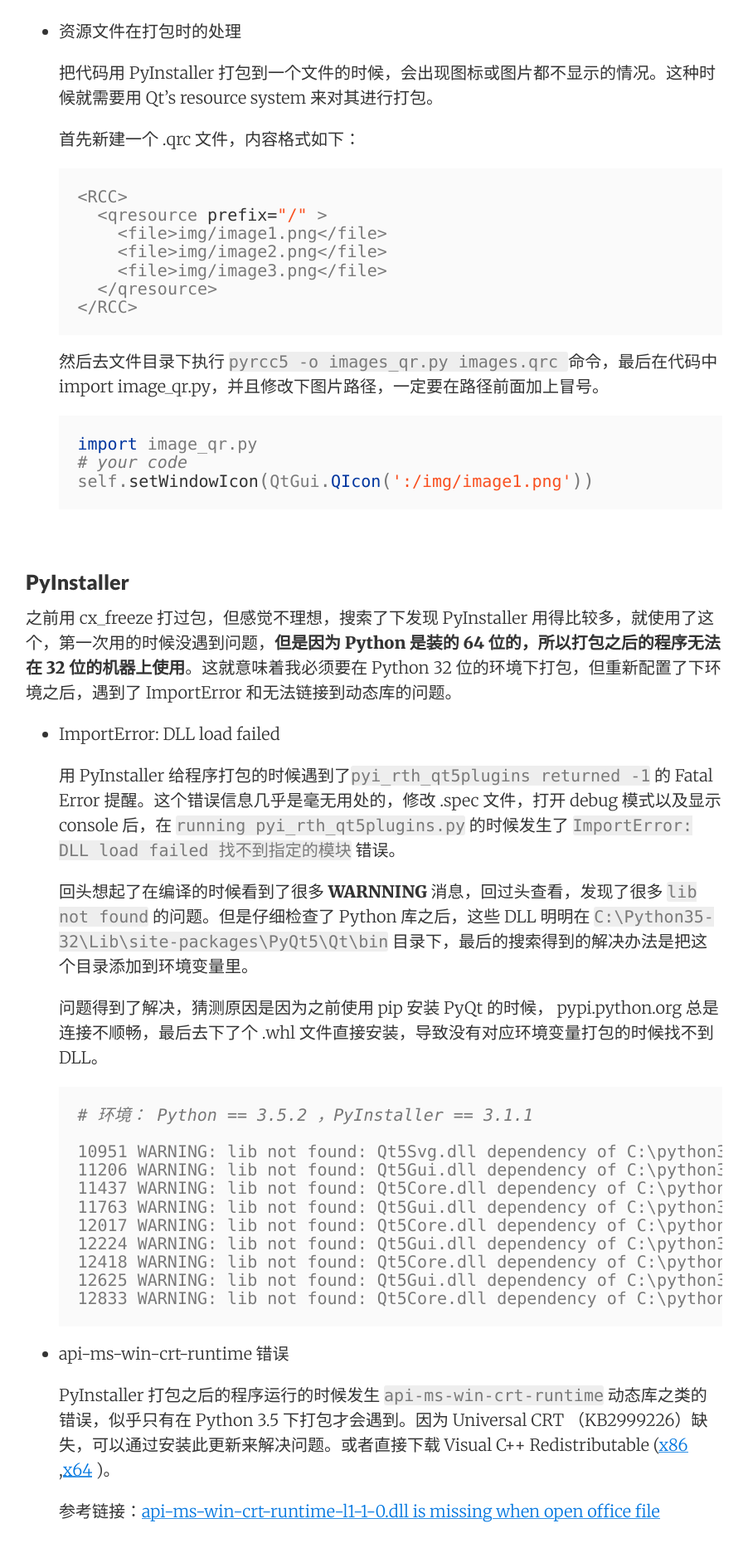
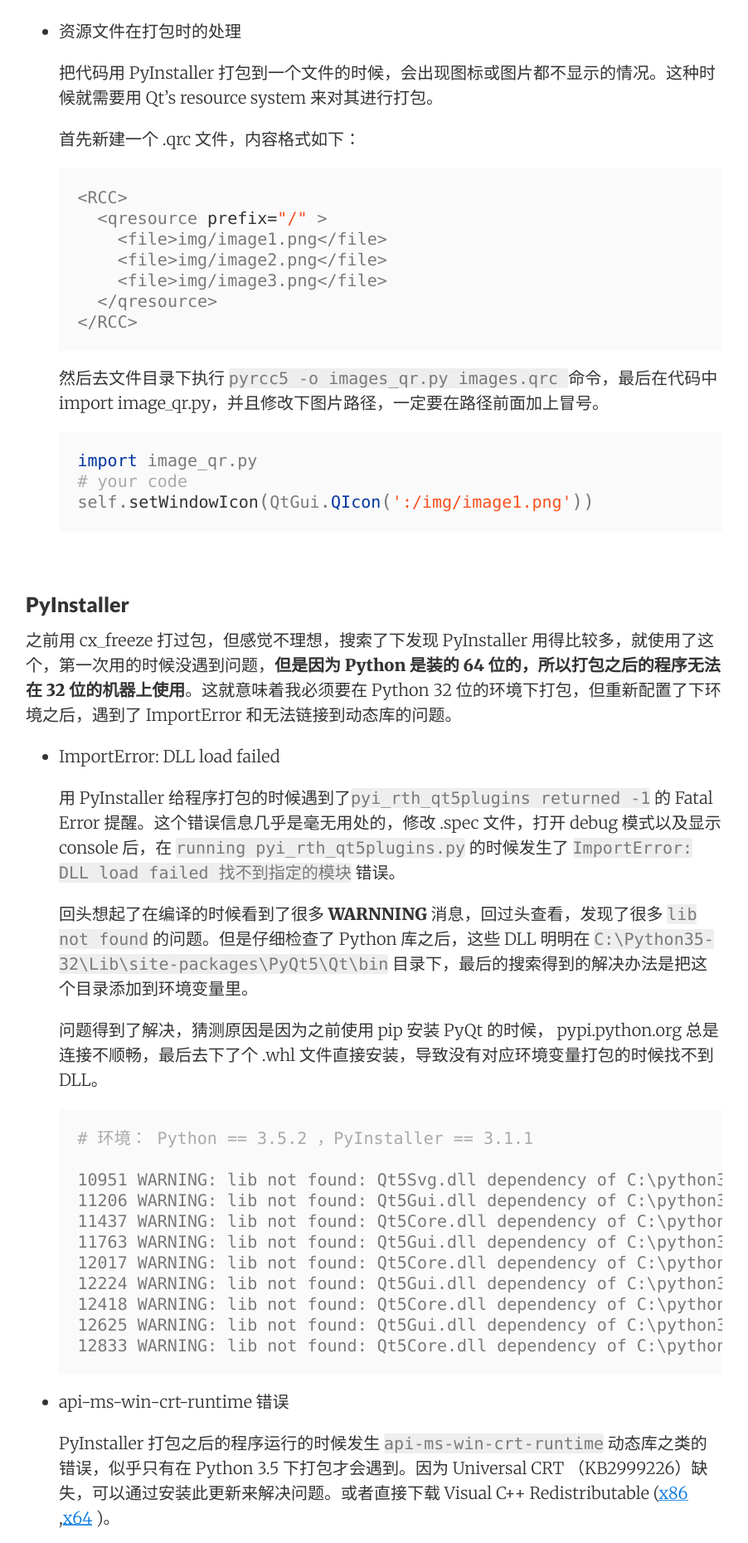
Before and after one commit to fyl00/fyl00.github.io, a Jekyll site: the page built from _posts/2016-08-04-python-gui.md, in a window 1280 px wide. Shown: the part 1118-2978 px from the top of the page at 83% size, without its empty margins (189-1091 px from the left). Built offline with Jekyll 4.4.1, drawn with Linux system fonts in a browser that asks for light colours; nearby versions of some CDN libraries.

Commit message:
update style
1. 修改代码块区域中的注释字体颜色
2. 增加 pre 的行高

```diff
--- a/_sass/_typography.scss
+++ b/_sass/_typography.scss
@@ -12,6 +12,10 @@ p {
   line-height: 1.5;
 }
 
+pre {
+  line-height: 1.25;
+}
+
 small,
 .small {
   font-size: 0.707rem;
--- a/_sass/_variables.scss
+++ b/_sass/_variables.scss
@@ -39,12 +39,14 @@ $yellow: #efcc00 !default;
 $orange: #ffcc22 !default;
 $purple: #f92080 !default;
 $dark-blue: #00369f !default;
+$midnight-blue:#2c3e50 !default;
 $green: #00ab37 !default;
 $dark-green: #009f06 !default;
 $light-pink: #ffdddd !default;
 $light-green: #ddffdd !default;
 $dark-gray: #333 !default;
 $mid-gray: #777 !default;
+$silver-gray:#aaa !default;
 $light-gray: #ccc !default;
 $lighter-gray: #eee !default;
 $darken-1: rgba(#000,.0625) !default;
@@ -94,7 +96,7 @@ $form-field-padding-x: .5rem;
 // Code
 $pre-border-radius: 0;
 $pre-background-color: #fafafa;
-$hljs-comment: $mid-gray;
+$hljs-comment: $silver-gray;
 $hljs-keyword: $dark-blue;
 $hljs-name: $dark-gray;
 $hljs-number: $dark-green;
--- a/_sass/basscss/_syntax-highlighting.scss
+++ b/_sass/basscss/_syntax-highlighting.scss
@@ -8,7 +8,6 @@
 .highlight .cp,
 .highlight .c1 {
   color: $hljs-comment;
-  font-style: italic;
 }
 
 .highlight .k,
```
